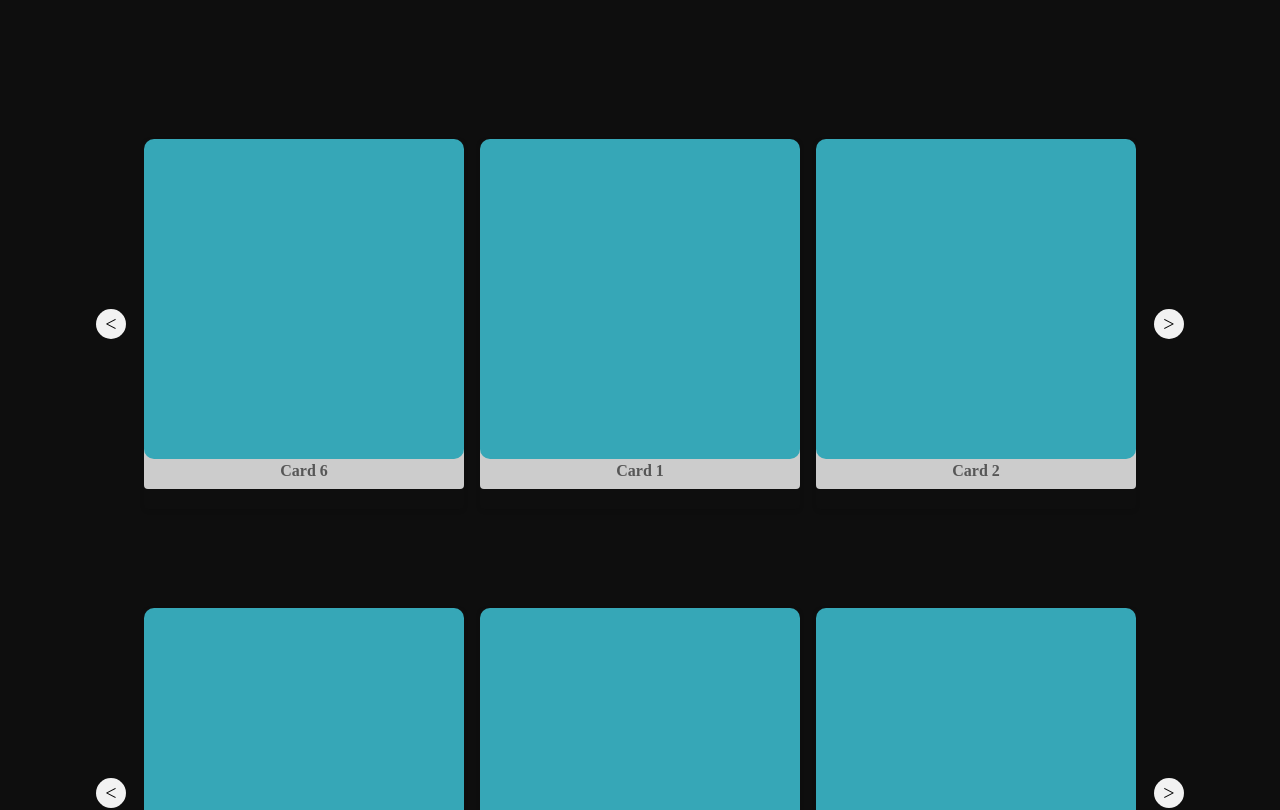
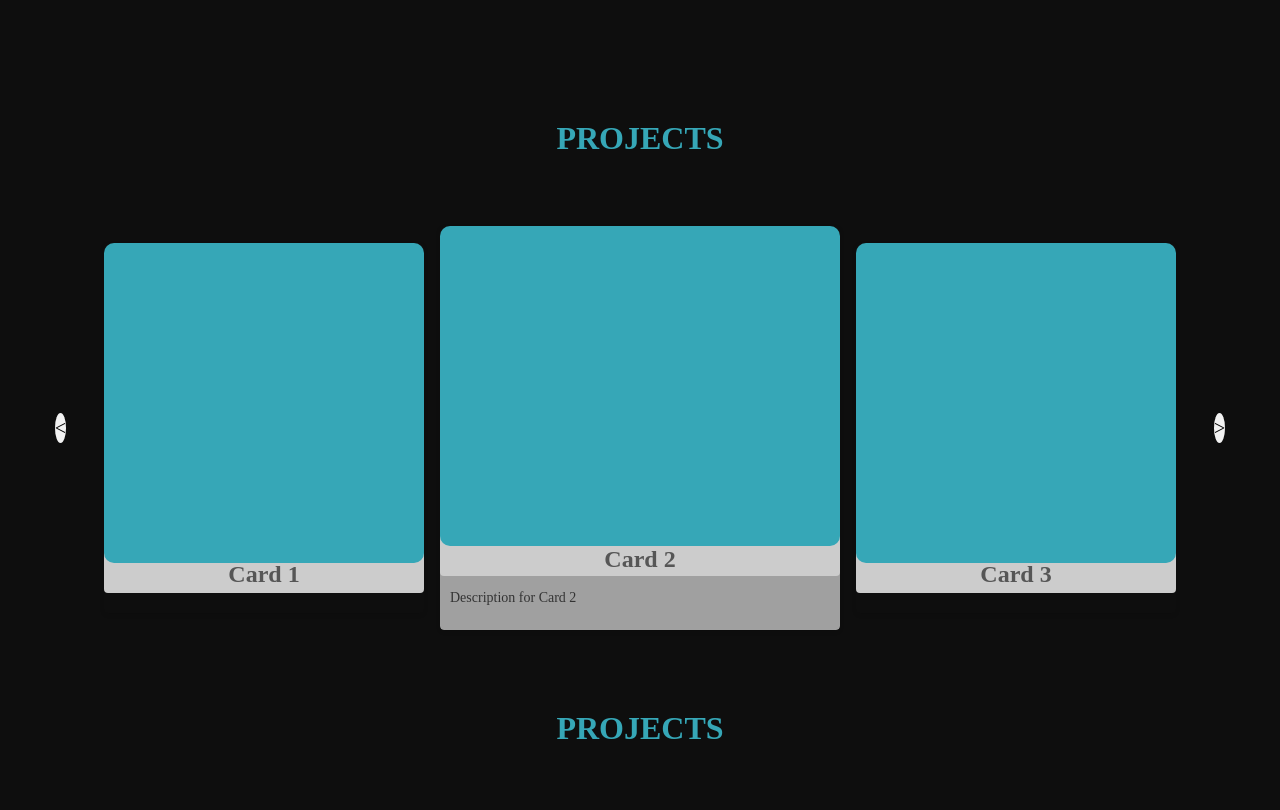
Before and after one commit to ammxr/ammxr.github.io, a React (Create React App) app: page / in a window 1280 px wide. Shown: the part 720-1530 px from the top of the page. Built offline with nearby package versions, Linux system fonts and the light colour scheme.

Commit message:
Updated Cards and Projects Components

```diff
--- a/src/components/Card/Card.css
+++ b/src/components/Card/Card.css
@@ -3,20 +3,32 @@
   border-radius: 4px;
   box-shadow: 0 2px 4px rgba(0, 0, 0, 0.1);
   overflow: hidden;
-    position: relative; /* Add position relative to create a positioning context */
+  position: relative;
+  transition: transform 0.3s ease;
+  margin: 0 0.5rem;
+  cursor: pointer;
 }
 
-  .c-imageFrame {
+.card.active {
+  transform: scale(1.2);
+  z-index: 1;
+}
+
+.card.expanded {
+  width: 30rem;
+}
+
+.card .c-imageFrame {
   position: relative;
   z-index: 1;
   height: 20rem;
-    background-color: #36A7B7;
+  background-color: #36a7b7;
   border-radius: 10px;
   padding: 10px;
   box-sizing: border-box;
 }
 
-  .c-titleFrame {
+.card .c-titleFrame {
   position: relative;
   top: -20px;
   height: 50px;
@@ -29,7 +41,20 @@
   border-radius: 0 0 4px 4px;
 }
 
-  c-title {
+.card .c-titleFrame h2 {
   color: #565656;
   padding-top: 4%;
 }
+
+.card.center-card {
+  width: 25rem; /* Adjust the width for the center card */
+}
+
+.card .c-descriptionFrame {
+  border-radius: 0 0 4px 4px;
+  margin-top: -30px;
+  padding: 10px;
+  background-color: #a0a0a0;
+  color: #333;
+  font-size: 14px;
+}
--- a/src/components/Card/Card.jsx
+++ b/src/components/Card/Card.jsx
@@ -1,13 +1,18 @@
 import React from 'react';
 import './Card.css';
 
-const Card = ({ title }) => {
+const Card = ({ title, description, isCenterCard }) => {
   return (
-    <div className="card">
+    <div className={`card ${isCenterCard ? 'center-card' : ''}`}>
       <div className="c-imageFrame"></div>
       <div className="c-titleFrame">
-        <c-title>{title}</c-title>
+        <h2>{title}</h2>
       </div>
+      {isCenterCard && (
+        <div className="c-descriptionFrame">
+          <p>{description}</p>
+        </div>
+      )}
     </div>
   );
 };
--- a/src/components/Projects/Projects.css
+++ b/src/components/Projects/Projects.css
@@ -6,7 +6,11 @@
     padding: 3rem;
     overflow: hidden;
   }
-
+  .page-title {
+    text-align: center;
+    color: #36a7b7;
+    margin-top: 2rem;
+  }
   .card-frame {
     display: flex;
     align-items: center;
@@ -22,16 +26,6 @@
     transition: transform 0.3s ease;
     margin: 0 0.5rem; /* Add margin to create a gap between cards */
   }
-
-
-
-
-  .card:hover {
-    transform: scale(1.2);
-    z-index: 1;
-    box-shadow: 0 4px 8px rgba(0, 0, 0, 0.2); /* Add a shadow effect on hover */
-  }
-
 
   .card .c-imageFrame {
     position: relative;
@@ -79,9 +73,9 @@
   }
 
   .previous {
-    margin-right: 10px;
+    margin-right: 30px;
   }
 
   .next {
-    margin-left: 10px;
+    margin-left: 30px;
   }
--- a/src/components/Projects/Projects.jsx
+++ b/src/components/Projects/Projects.jsx
@@ -3,50 +3,50 @@ import './Projects.css';
 import Card from '../Card/Card';
 
 const Projects = () => {
-  const [cards] = useState([
-    { id: 1, title: 'Card 1' },
-    { id: 2, title: 'Card 2' },
-    { id: 3, title: 'Card 3' },
-    { id: 4, title: 'Card 4' },
-    { id: 5, title: 'Card 5' },
-    { id: 6, title: 'Card 6' },
-  ]);
-  const [activeIndex, setActiveIndex] = useState(0);
+  const cardData = [
+    { id: 1, title: 'Card 1', description: 'Description for Card 1' },
+    { id: 2, title: 'Card 2', description: 'Description for Card 2' },
+    { id: 3, title: 'Card 3', description: 'Description for Card 3' },
+    { id: 4, title: 'Card 4', description: 'Description for Card 4' },
+    { id: 5, title: 'Card 5', description: 'Description for Card 5' },
+  ];
+
+  const [startCardIndex, setStartCardIndex] = useState(0);
 
   const handleNext = () => {
-    setActiveIndex((prevIndex) => (prevIndex + 1) % cards.length);
+    setStartCardIndex((prevIndex) =>
+      prevIndex === cardData.length - 3 ? 0 : prevIndex + 1
+    );
   };
 
   const handlePrevious = () => {
-    setActiveIndex((prevIndex) => (prevIndex - 1 + cards.length) % cards.length);
-  };
-
-  const getCardIndex = (offset) => {
-    const index = (activeIndex + offset + cards.length) % cards.length;
-    return index;
+    setStartCardIndex((prevIndex) =>
+      prevIndex === 0 ? cardData.length - 3 : prevIndex - 1
+    );
   };
 
   return (
+    <div>
+      <h1 className="page-title">PROJECTS</h1>
       <div className="project-container">
         <div className="arrow previous" onClick={handlePrevious}>
           &lt;
         </div>
         <div className="card-frame">
+          {cardData
+            .slice(startCardIndex, startCardIndex + 3)
+            .map((card, index) => (
               <Card
-          title={cards[getCardIndex(-1)].title}
-          isActive={getCardIndex(-1) === activeIndex}
+                key={card.id}
+                title={card.title}
+                description={card.description}
+                isCenterCard={index === 1} // Add isCenterCard prop to mark the center card
               />
-        <Card
-          title={cards[getCardIndex(0)].title}
-          isActive={getCardIndex(0) === activeIndex}
-        />
-        <Card
-          title={cards[getCardIndex(1)].title}
-          isActive={getCardIndex(1) === activeIndex}
-        />
+            ))}
         </div>
         <div className="arrow next" onClick={handleNext}>
           &gt;
+        </div>
       </div>
     </div>
   );
```
Lines whose indentation alone changed are shown as unchanged.
